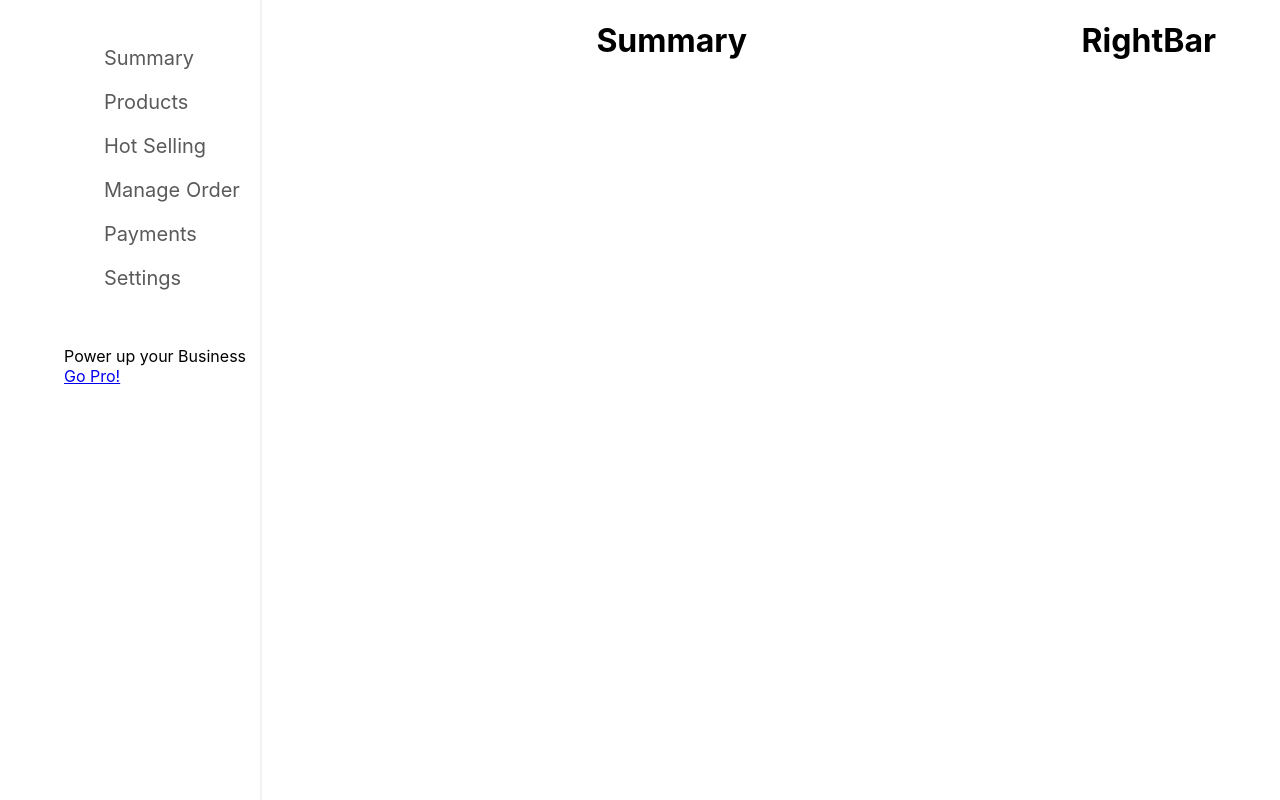
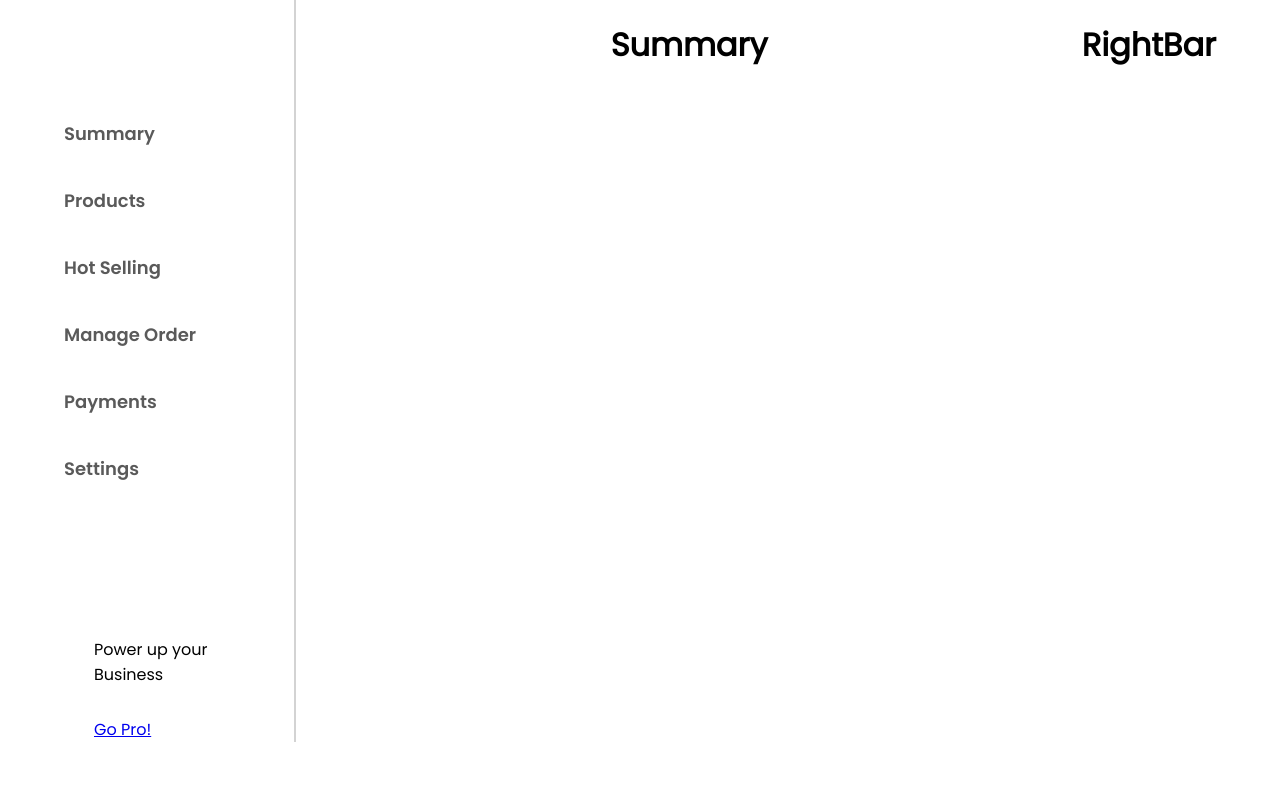
Before and after one commit to THANSIH-AHAMMED-K/React-2nd-Project, a React (Create React App) app: page / in a window 1280 px wide. Built offline with nearby package versions, Linux system fonts and the light colour scheme.

Commit message:
started styling

```diff
--- a/src/App.css
+++ b/src/App.css
@@ -184,5 +184,7 @@
 
 
 h3{
+  font-weight: bold;
+  font-family: ;
 
 }
--- a/src/App.js
+++ b/src/App.js
@@ -43,6 +43,7 @@ backGround:#fff;
 margin: 0 auto;
 display:flex;
 justify-content:space-between;
+font-family: 'Poppins-Regular';
 
 
 `
--- a/src/components/screens/includes/NavBar.js
+++ b/src/components/screens/includes/NavBar.js
@@ -78,42 +78,90 @@ export default function NavBar() {
   )
 }
 const NavContainer=styled.section`
-border-right:2px solid #F1F1F3;
-height: 100vh;
-width:17%
+border-right:2px solid #D3D3D3;
+
+width:20%;
+
 
 
 `;
 
 const NavLogo=styled(Link)`
-margin-top: 30px;
+margin: 60px 0;
 display:block
 
 `;
 const  Logo=styled.img`
 display:block;
 
+
+
 `;
 
 
 const NavContent=styled.ul`
+padding: 0px;
+
 
 `;
 const NaveItems=styled.li`
 list-style: none;
+display:flex;
+align-items:center;
+margin-bottom:40px;
+justify-content:space-between;
+margin-right:40px;
+
+
+
 `;
 const NavLinks=styled(Link)`
 text-decoration: none;
-font-size: 20px;
+font-size: 18px;
 color:#5A5A5A;
+font-family:"Poppins-SemiBold";
+&:hover {
+    color:#333988;
+}
+
+
+
 `;
-const NavImage=styled.div``;
-const Img=styled.img``;
+const NavImage=styled(Link)`
 
-const NavBottom=styled.div``;
-const NavBottomImage=styled.div``;
+&:hover {
+
+
+    // background-color: ;
+    border-radius:50%                                                                        /
+    border:1px solid #D3D3D3;
+    background-color: #D3D3D3;
+    transform: scale(1.5);
+
+ }
+
+display: block;
+`;
+const Img=styled.img`
+display: block;
+width:100%;
+
+
+`;
+
+const NavBottom=styled.div`
+   height: 30%;
+   width: 80%
+`;
+const NavBottomImage=styled.div`
+padding: 30px;
+`;
 const BottomImg=styled.img``;
-const Content=styled.div``;
-const GoBtn=styled(Link)``;
+const Content=styled.div`
+padding: 30px;
+`;
+const GoBtn=styled(Link)`
+padding: 30px;
+`;
 // const BtnImg=styled.span``;
 const BtnImg=styled.img``;
```
